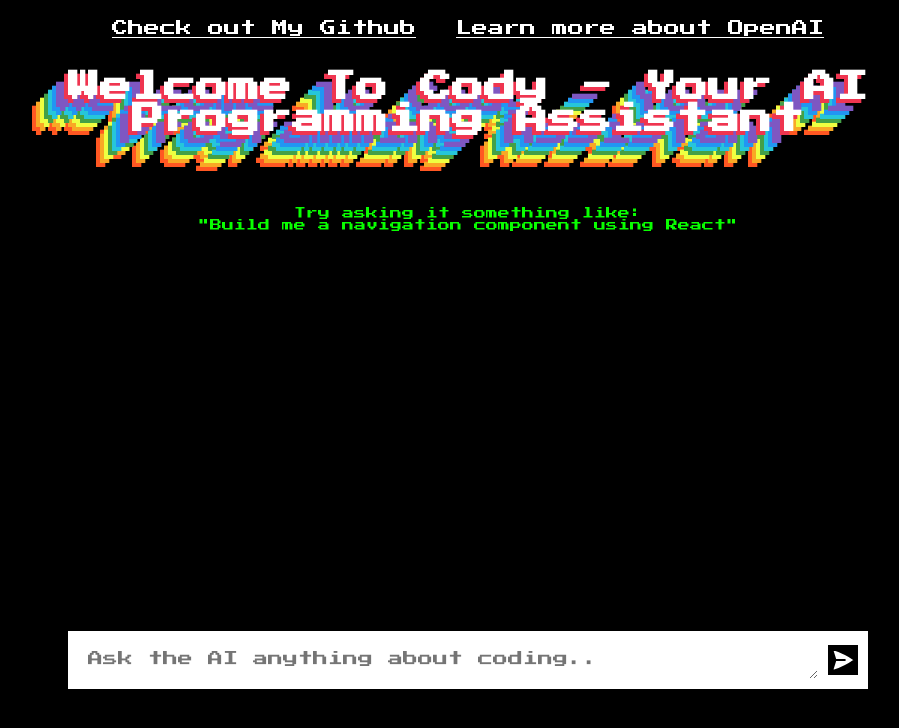
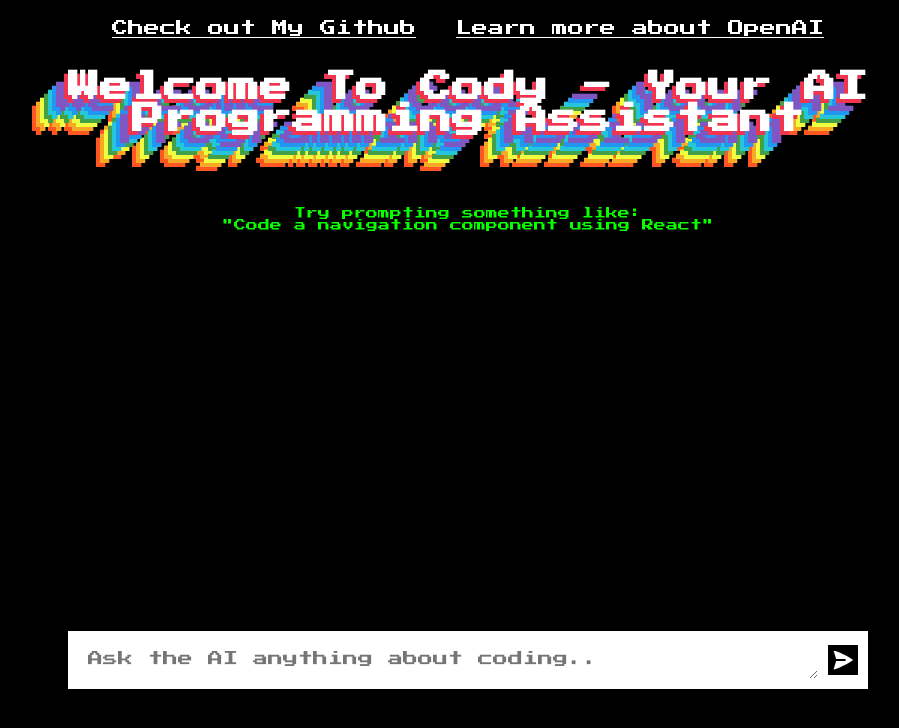
Before and after one commit to MackGrissom/Cody_OpenAI_ChatBot, a website built with Vite: page client/index.html in a window 1280 px wide. Shown: the whole page, without its empty margins (172-1071 px from the left). Built offline with nearby package versions, Linux system fonts and the light colour scheme; a web font is replaced by a local one.

Commit message:
edited wording on html

```diff
--- a/client/index.html
+++ b/client/index.html
@@ -31,7 +31,7 @@
 <h1 class="title"> Welcome To Cody - Your AI Programming Assistant</h1>
 <br/>
 <br/>
-<p class="description"> Try asking it something like: <br/> "Build me a navigation component using React" </p>
+<p class="description"> Try prompting something like: <br/> "Code a navigation component using React" </p>
 </div>
       </header>
       <div id="chat_container"></div>
```
